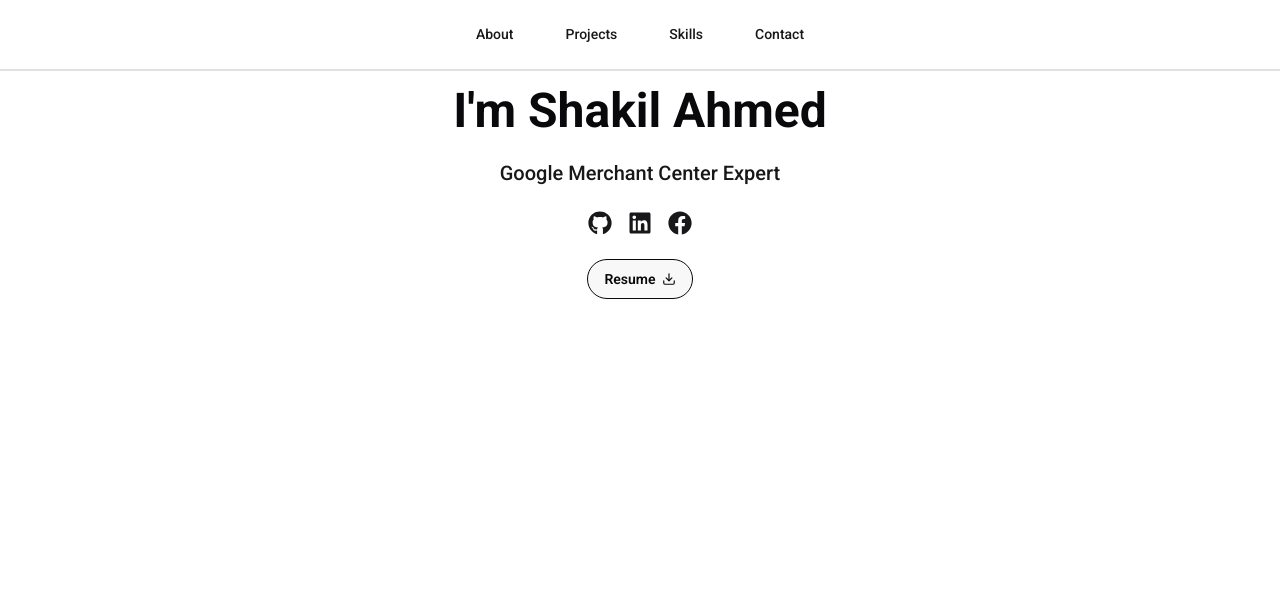
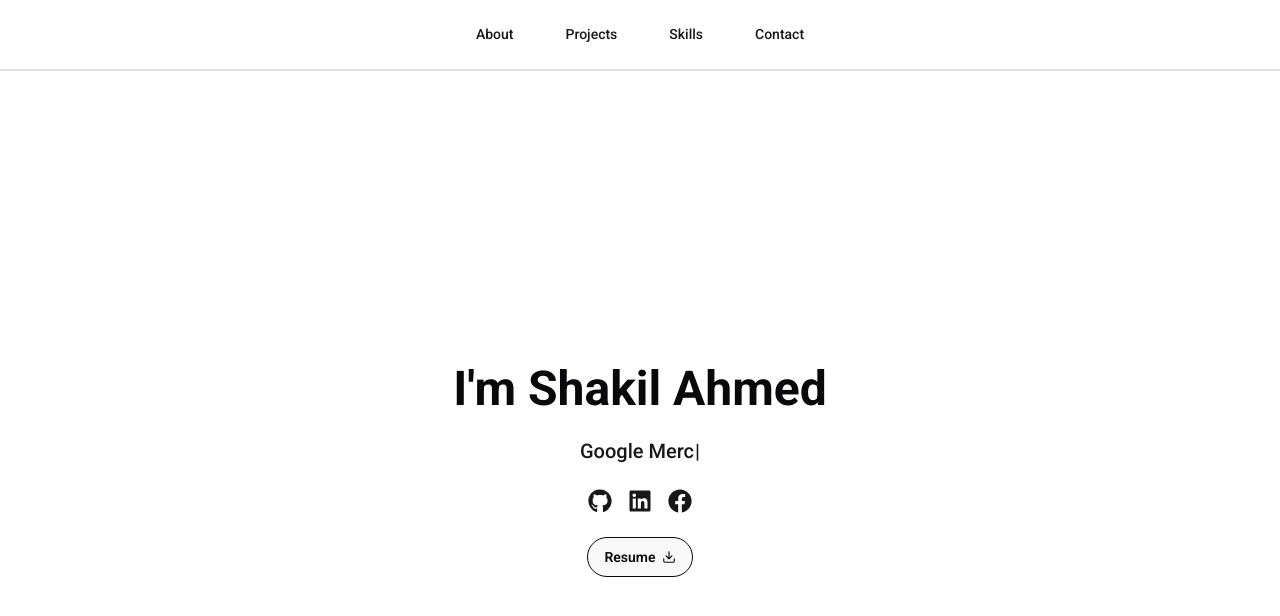
Before and after one commit to abdurrahmansoftlinkbd/shakil-portfolio, a React (Vite) app: page / in a window 1280 px wide. Shown: the top 616 px of the page. Built offline with nearby package versions, Linux system fonts and the light colour scheme.

Commit message:
added typewriter effect in the hero section

```diff
--- a/src/components/Hero.jsx
+++ b/src/components/Hero.jsx
@@ -1,15 +1,28 @@
 import { FaFacebook, FaGithub, FaLinkedin } from "react-icons/fa";
 import { FiDownload } from "react-icons/fi";
+import Typewriter from "typewriter-effect";
 
 const Hero = () => {
   return (
-    <header className="hero font-roboto">
+    <header className="hero min-h-screen font-roboto">
       <div className="hero-content text-center">
         <div className="max-w-lg">
           <h2 className="text-5xl font-bold text-zinc-950">I'm Shakil Ahmed</h2>
-          <p className="text-xl font-medium mt-6">
-            Google Merchant Center Expert
-          </p>
+          <div className="text-xl font-medium mt-6">
+            <Typewriter
+              options={{
+                strings: [
+                  "Google Merchant Center Expert",
+                  "Google Shopping Ads Specialist",
+                  "Google Ads Product Feed Expert",
+                ],
+                autoStart: true,
+                loop: true,
+                delay: 75,
+                deleteSpeed: 50,
+              }}
+            />
+          </div>
           <p className="py-6 flex gap-4 justify-center items-center">
             <a href="https://github.com" target="_blank">
               <FaGithub className="text-2xl cursor-pointer" />
```
